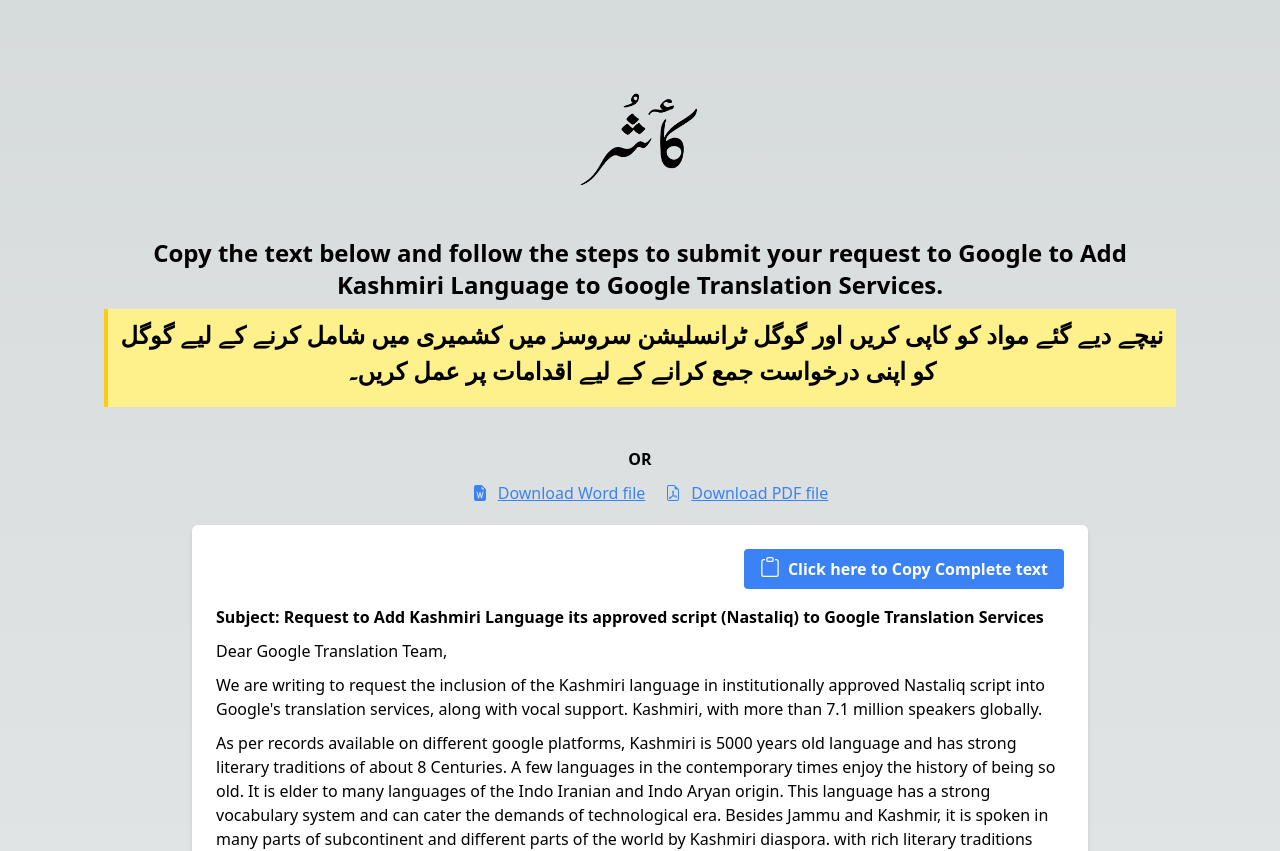
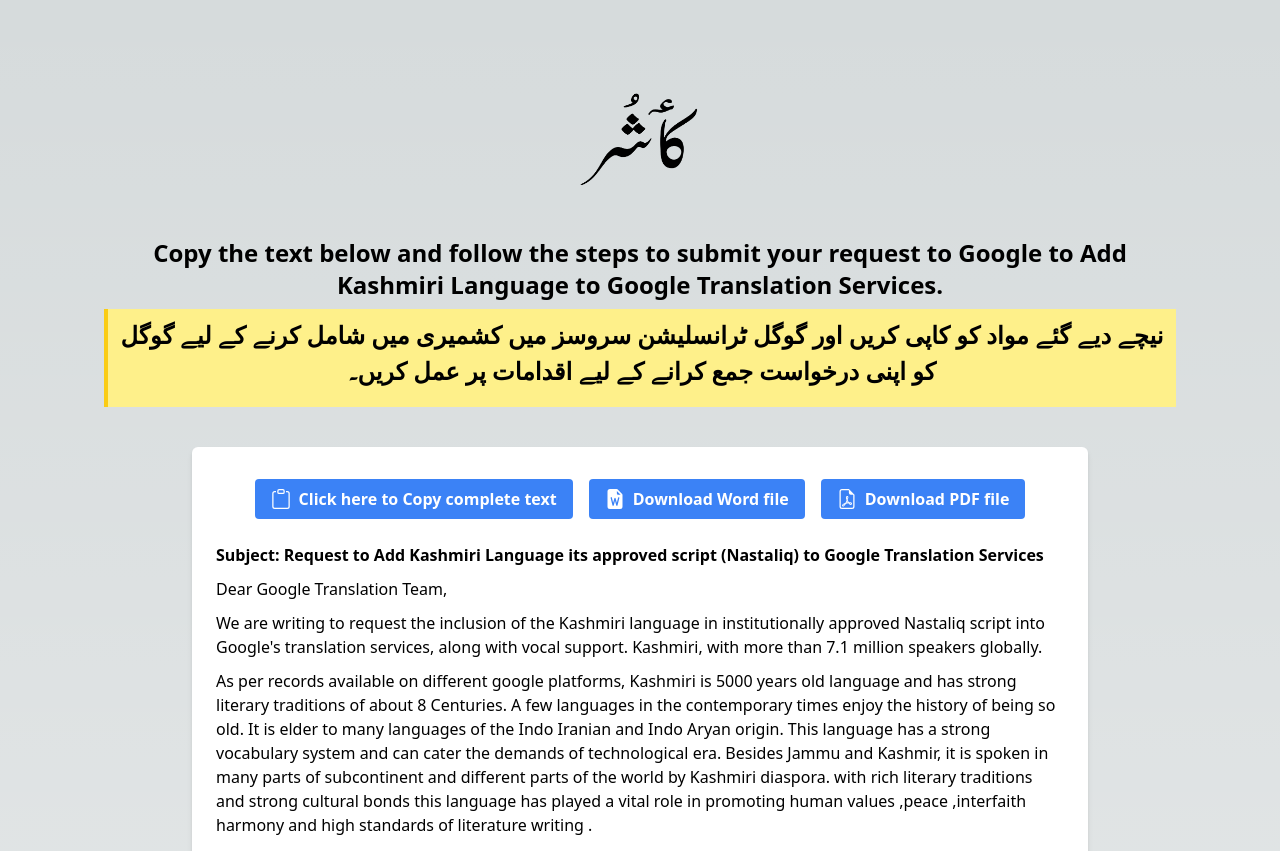
Before and after one commit to rjmk159/supportks, a Next.js app: page / in a window 1280 px wide. Shown: the top 851 px of the page. Built offline with nearby package versions, Linux system fonts and the light colour scheme.

Commit message:
Adding Document download to doc

```diff
--- a/src/pages/index.js
+++ b/src/pages/index.js
@@ -97,23 +97,12 @@
             </p>
           </div>
         </h2>
-        <span className="or">OR</span>
-        <span className="download-contnr">
-          <a className="text-blue-500" href="/format.docx" download>
-            <BsFileEarmarkWordFill />
-            Download Word file
-          </a>
-          <a className="text-blue-500" href="/format.pdf" download>
-            <BsFileEarmarkPdf />
-            Download PDF file
-          </a>
-        </span>
       </div>
       <div className="flexflex-col justify-between">
         <div className="max-w-4xl mx-auto bg-white p-6 shadow-md rounded-md">
-          <div className="flex justify-end mb-4">
+          <div className="flex justify-center space-between mb-4">
             <CopyToClipboard
-              className="bg-blue-500 text-white font-bold py-2 px-4 rounded hover:bg-blue-700 focus:outline-none focus:shadow-outline-blue active:bg-blue-800 flex"
+              className="bg-blue-500 m-2 text-white font-bold py-2 px-4 rounded hover:bg-blue-700 focus:outline-none focus:shadow-outline-blue active:bg-blue-800 flex items-center"
               text={content}
               onCopy={handleCopyClick}
             >
@@ -123,9 +112,25 @@
                 ) : (
                   <BsClipboard2CheckFill className="w-5 h-5 mr-2" />
                 )}
-                {copied ? "Copied!" : "Click here to Copy Complete text"}
+                {copied ? "Copied!" : "Click here to Copy complete text"}
               </span>
             </CopyToClipboard>
+            <a
+              className="bg-blue-500 m-2 text-white font-bold py-2 px-4 rounded hover:bg-blue-700 focus:outline-none focus:shadow-outline-blue active:bg-blue-800 flex items-center"
+              href="/format.docx"
+              download
+            >
+              <BsFileEarmarkWordFill className="w-5 h-5 mr-2" />
+              Download Word file
+            </a>
+            <a
+              className="bg-blue-500 m-2 text-white font-bold py-2 px-4 rounded hover:bg-blue-700 focus:outline-none focus:shadow-outline-blue active:bg-blue-800 flex items-center"
+              href="/format.pdf"
+              download
+            >
+              <BsFileEarmarkPdf className="w-5 h-5 mr-2" />
+              Download PDF file
+            </a>
           </div>
           <p>
             <b>
@@ -214,7 +219,7 @@
         </div>
         <div className="max-w-4xl mx-auto bg-white p-6 shadow-md rounded-md mt-12">
           <p className="text-xl text-center">
-            <b>Steps to submit feedback to google to add Kashmiri Language</b>
+            <b>Steps to submit feedback to google</b>
             <br />
           </p>
           <div
--- a/src/styles/globals.css
+++ b/src/styles/globals.css
@@ -38,7 +38,6 @@
 @media screen and (max-width: 767px) {
   main {
     margin: 20px;
-    padding-top: 40px;
   }
   p.text-xl {
     font-size: 1rem;
```
